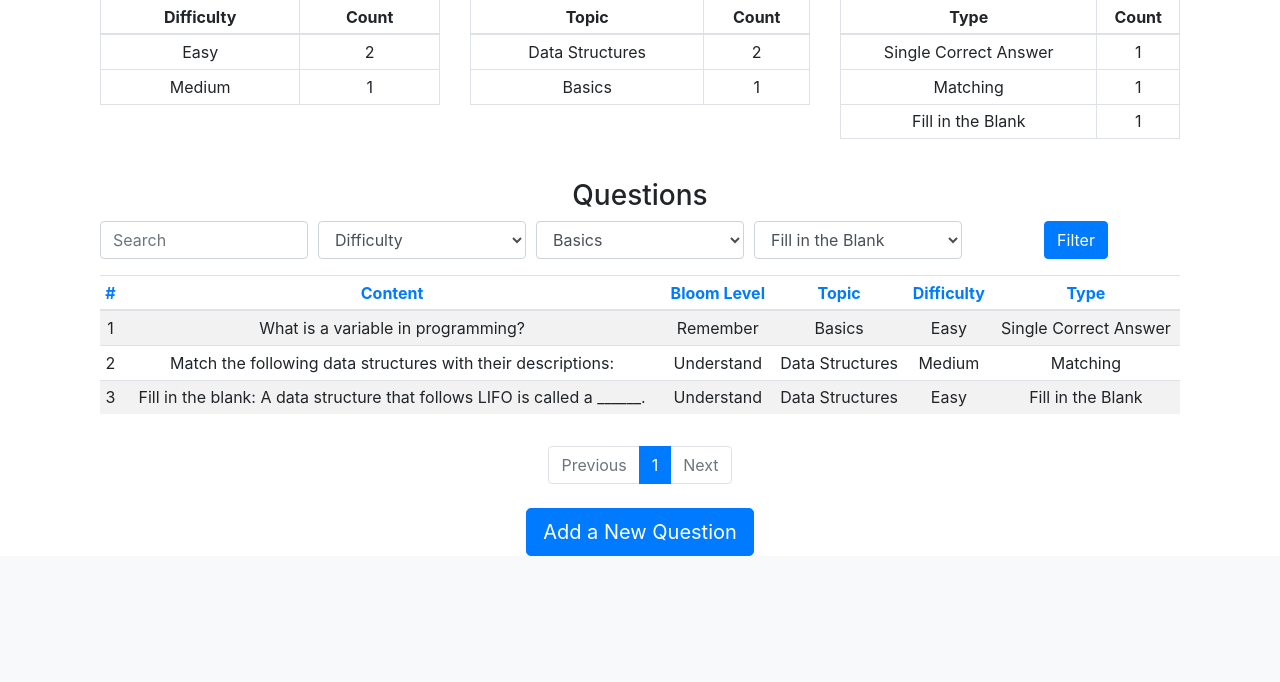
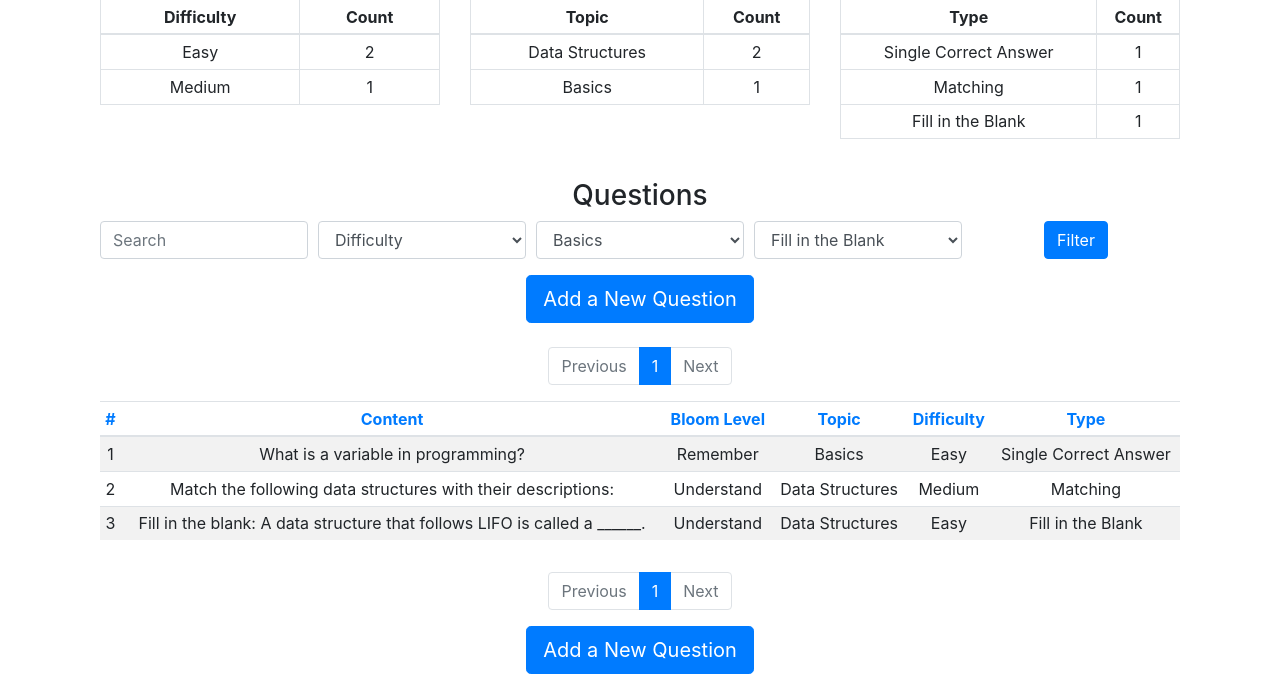
Before and after one commit to rohitgkrmu/TestHub, a Flask app: page /courses/view/1 in a window 1280 px wide. Shown: the part 679-1361 px from the top of the page. Before the commit the page ends 1235 px from the top, so only its background shows below. Run offline with Flask 3, Linux system fonts and the light colour scheme; some libraries are stand-ins or nearby versions.

Commit message:
Added new question button and pagination controls on top of question table in course view. Fixed pagination serial numbers in course view.

```diff
--- a/templates/course_view.html
+++ b/templates/course_view.html
@@ -133,6 +133,26 @@
     </form>
   </div>
 
+  <div class="text-center mt-3">
+    <a class="btn btn-primary btn-lg mb-2" href="{{ url_for('questions.create_question') }}" role="button">Add a New Question</a>
+  </div>
+
+  <nav aria-label="Page navigation" class="mt-3">
+    <ul class="pagination justify-content-center">
+      <li class="page-item {% if not pagination.has_prev %}disabled{% endif %}">
+        <a class="page-link" href="{{ url_for('courses.view_course', course_id=course.id, page=pagination.prev_num, search=search_query, sort_by=sort_by, sort_order=sort_order, difficulty=difficulty, topic=topic, question_type=question_type) }}">Previous</a>
+      </li>
+      {% for page_num in pagination.iter_pages() %}
+      <li class="page-item {% if page_num == pagination.page %}active{% endif %}">
+        <a class="page-link" href="{{ url_for('courses.view_course', course_id=course.id, page=page_num, search=search_query, sort_by=sort_by, sort_order=sort_order, difficulty=difficulty, topic=topic, question_type=question_type) }}">{{ page_num }}</a>
+      </li>
+      {% endfor %}
+      <li class="page-item {% if not pagination.has_next %}disabled{% endif %}">
+        <a class="page-link" href="{{ url_for('courses.view_course', course_id=course.id, page=pagination.next_num, search=search_query, sort_by=sort_by, sort_order=sort_order, difficulty=difficulty, topic=topic, question_type=question_type) }}">Next</a>
+      </li>
+    </ul>
+  </nav>
+
   <div class="table-responsive mt-3">
     <table class="table table-striped text-center table-sm">
       <thead>
@@ -148,7 +168,7 @@
       <tbody>
         {% for question in questions %}
         <tr style="height: 30px;">
-          <td>{{ loop.index }}</td>
+          <td>{{ loop.index + ((pagination.page - 1) * pagination.per_page) }}</td>
           <td>{{ question.content }}</td>
           <td>{{ question.bloom_level }}</td>
           <td>{{ question.topic }}</td>
@@ -176,8 +196,8 @@
     </ul>
   </nav>
 
-  <div class="text-center mt-4">
-    <a class="btn btn-primary btn-lg" href="{{ url_for('questions.create_question') }}" role="button">Add a New Question</a>
+  <div class="text-center mt-3">
+    <a class="btn btn-primary btn-lg mb-2" href="{{ url_for('questions.create_question') }}" role="button">Add a New Question</a>
   </div>
 </div>
 {% endblock %}
```
